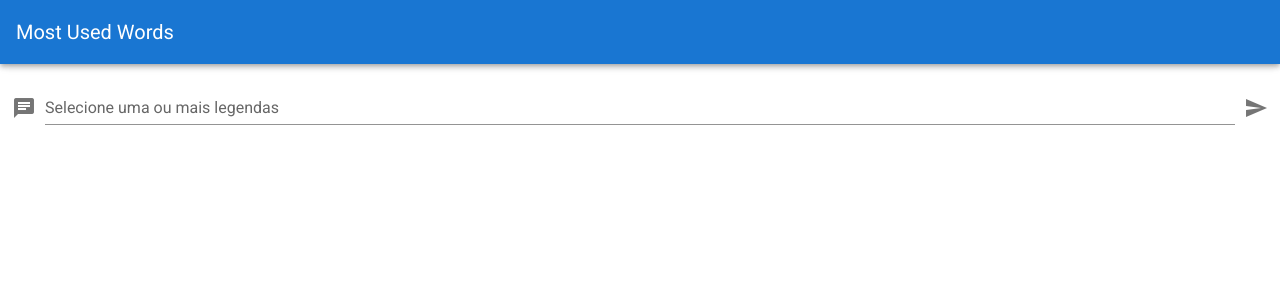
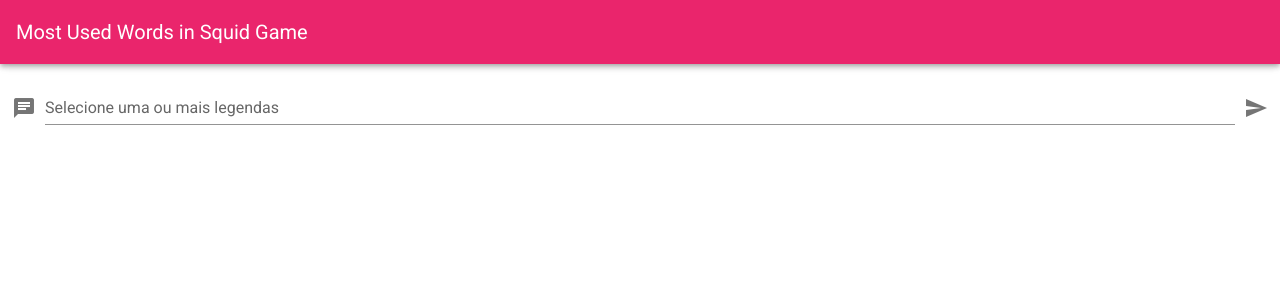
Before and after one commit to polyanetuag/most-used-words, a Vue app: page / in a window 1280 px wide. Shown: the top 300 px of the page. Built offline with nearby package versions, Linux system fonts and the light colour scheme.

Commit message:
adding color and modifying the title

```diff
--- a/src/App.vue
+++ b/src/App.vue
@@ -2,10 +2,10 @@
   <v-app>
     <v-app-bar
       app
-      color="primary"
+      color="#ea256c"
       dark
     >
-    <v-toolbar-title>Most Used Words</v-toolbar-title>
+    <v-toolbar-title>Most Used Words in Squid Game</v-toolbar-title>
     </v-app-bar>
 
     <v-content>
```
